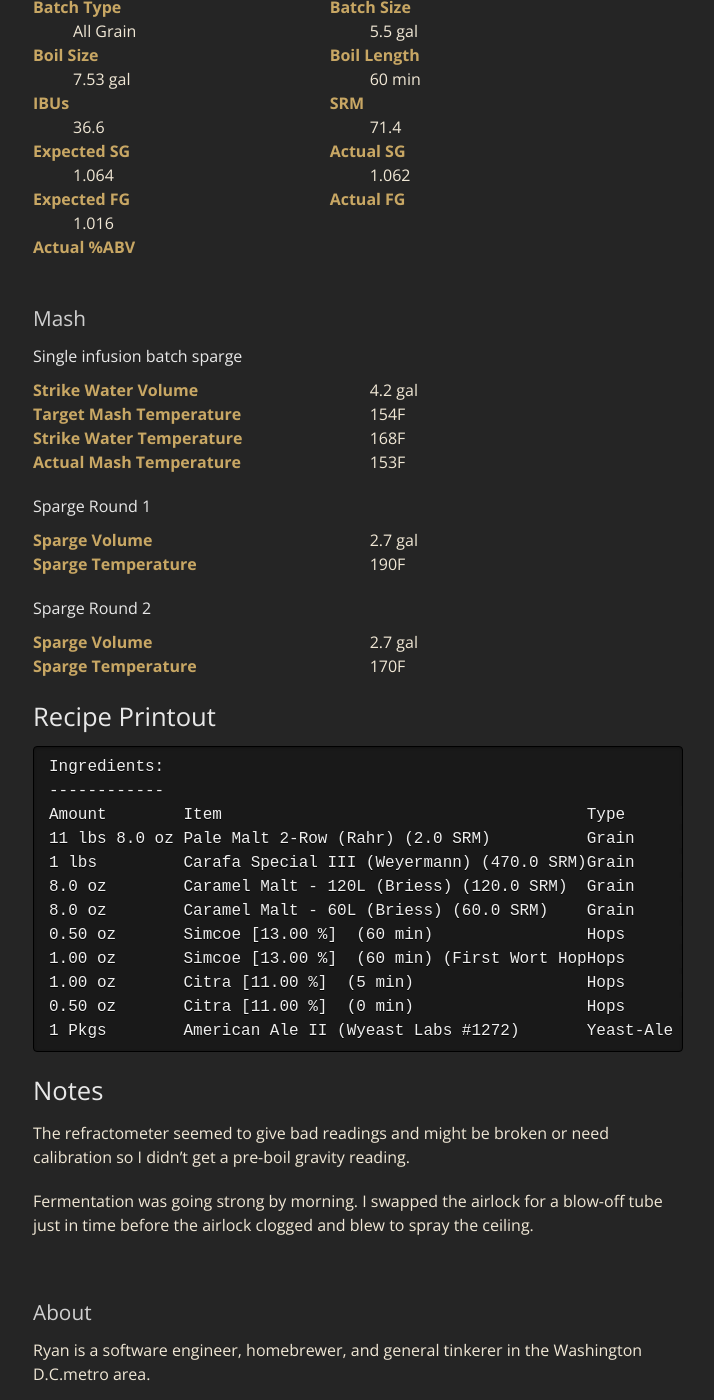
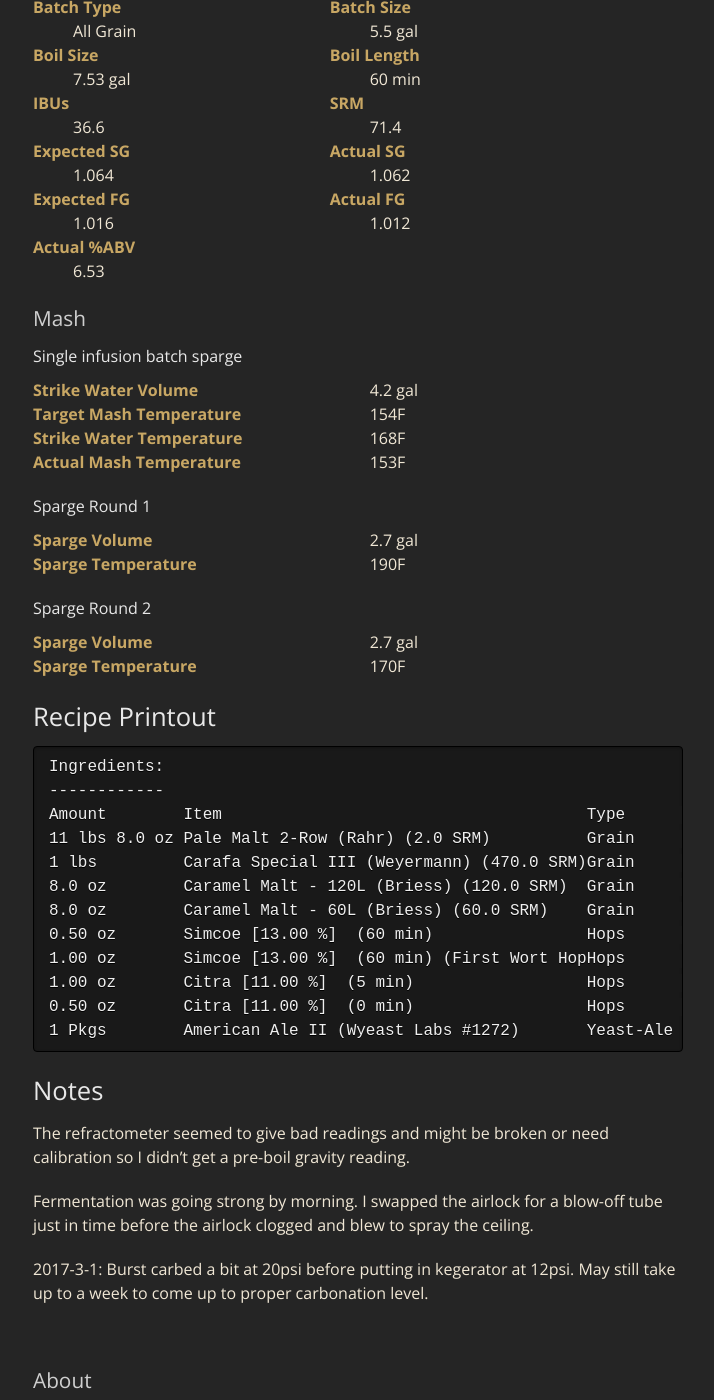
Before and after one commit to ryanhouston/ryanjhouston.com, a Jekyll site: the page built from brewing/_posts/2017-03-10-black-ipa.md, in a window 1280 px wide and 1400 px high, scrolled down 333 px. Shown: the whole window, without its empty margins (282-996 px from the left). Built offline with Jekyll 4.4.1, drawn with Linux system fonts in a browser that asks for light colours; grey boxes are pictures that could not be loaded.

Commit message:
Black IPA update after kegging

```diff
--- a/brewing/_posts/2017-03-10-black-ipa.md
+++ b/brewing/_posts/2017-03-10-black-ipa.md
@@ -12,8 +12,8 @@
     OG-target: 1.064
     OG-actual: 1.062
     FG-target: 1.016
-    FG-actual:
-    abv-actual:
+    FG-actual: 1.012
+    abv-actual: 6.53
     IBUs: 36.6
     SRM: 71.4
 
@@ -62,3 +62,6 @@
 
 Fermentation was going strong by morning. I swapped the airlock for a blow-off
 tube just in time before the airlock clogged and blew to spray the ceiling.
+
+2017-3-1: Burst carbed a bit at 20psi before putting in kegerator at 12psi.
+May still take up to a week to come up to proper carbonation level.
```
